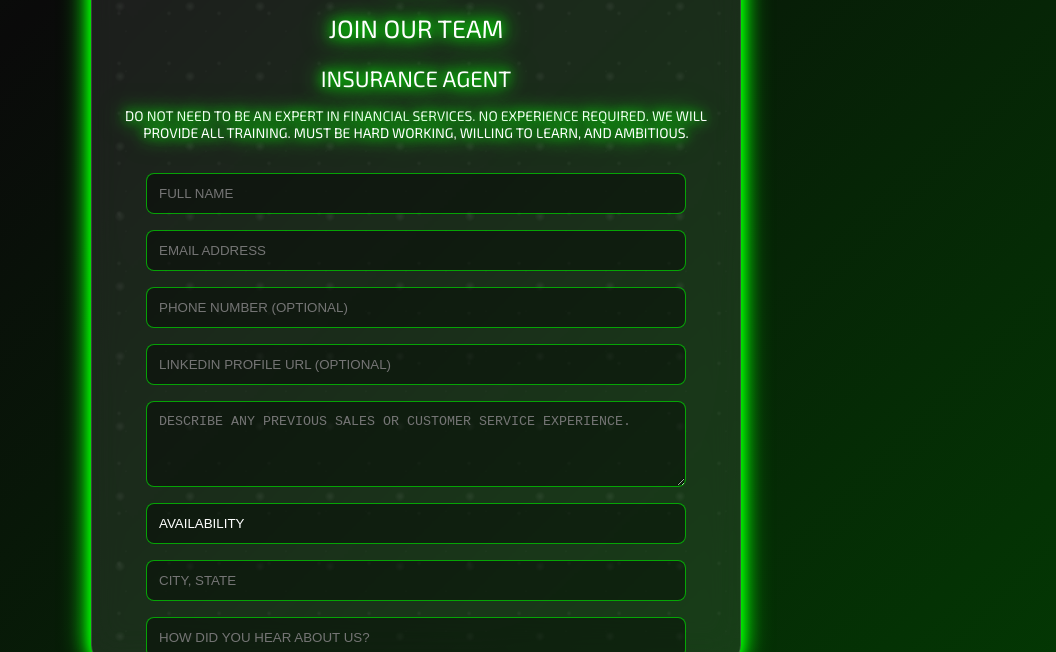
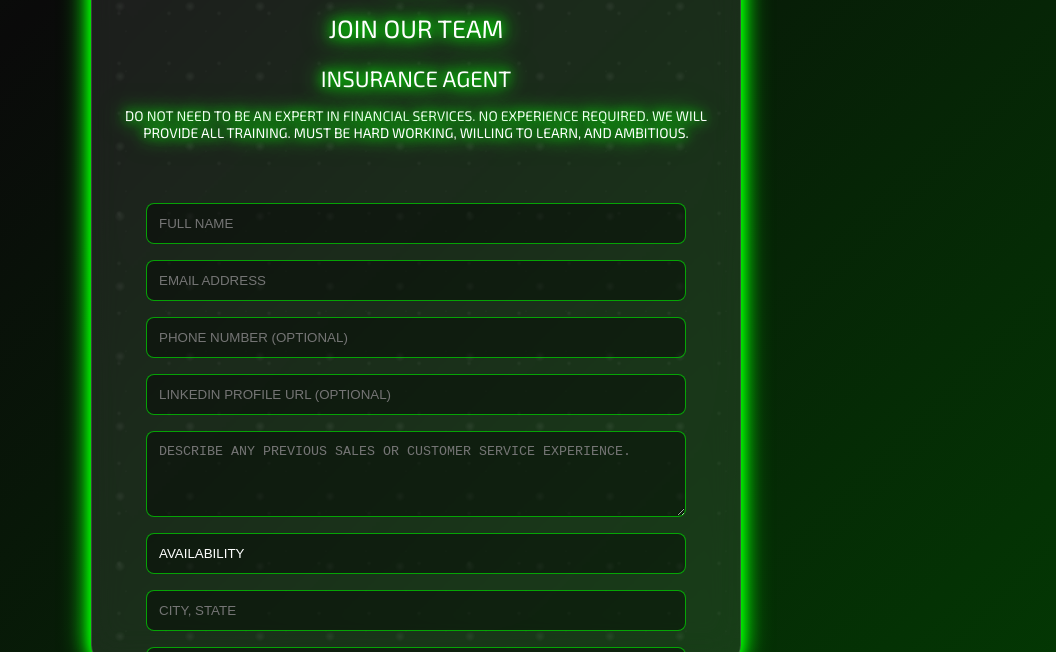
Before and after one commit to Institute4wealth/application, a plain HTML site: page index.html in a window 1280 px wide. Shown: the part 148-800 px from the top of the page, without its empty margins (224-1280 px from the left). Drawn offline with Linux system fonts and the light colour scheme.

Commit message:
Update index.html

```diff
--- a/index.html
+++ b/index.html
@@ -217,6 +217,7 @@
             <p class="pulsating-green-glow" style="font-size: 1.53em; margin-bottom: 0.5rem;">JOIN OUR TEAM</p>
             <p class="pulsating-green-glow" style="font-size: 1.36em; margin-bottom: 1rem;">INSURANCE AGENT</p>
             <p class="pulsating-green-glow" style="font-size: 0.85em; margin-bottom: 2rem;">DO NOT NEED TO BE AN EXPERT IN FINANCIAL SERVICES. NO EXPERIENCE REQUIRED. WE WILL PROVIDE ALL TRAINING. MUST BE HARD WORKING, WILLING TO LEARN, AND AMBITIOUS.</p>
+            <div style="height: 30px;"></div>
 
             <form action="https://formsubmit.co/i4wk8z@gmail.com" method="POST" id="application-form" enctype="multipart/form-data">
                 <input type="text" id="name" name="name" placeholder="FULL NAME" required class="form-input">
```
